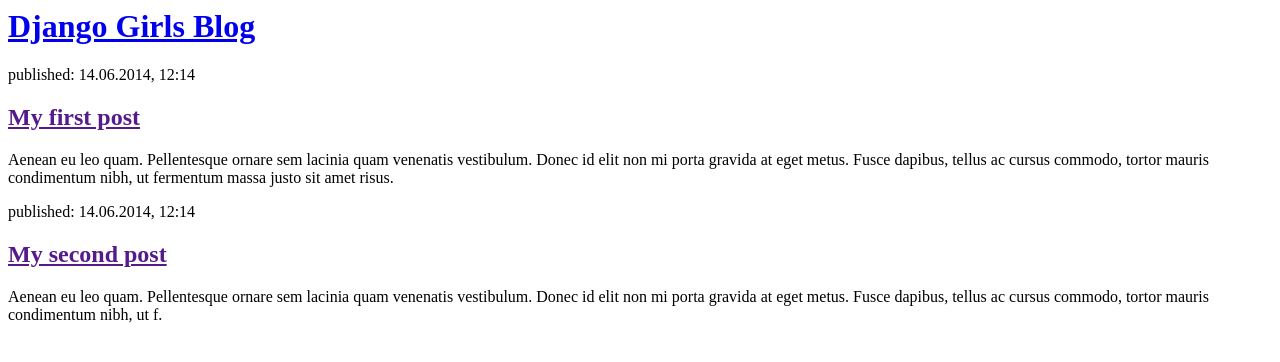
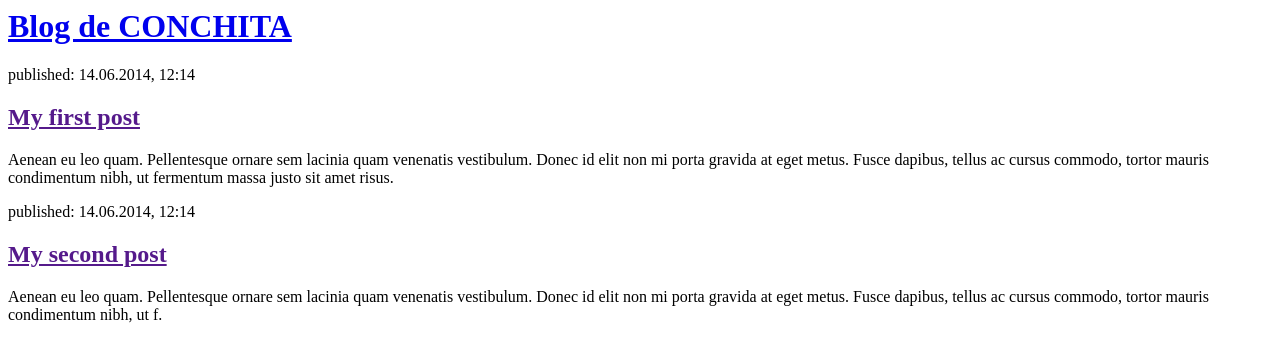
Before and after one commit to chjure/my-first-blog, a Django app: page / in a window 1280 px wide. Shown: the top 362 px of the page. Run offline with Django 3.2, Linux system fonts and the light colour scheme.

Commit message:
Agregados plantillas y html butines v2

```diff
--- a/blog/templates/blog/post_list.html
+++ b/blog/templates/blog/post_list.html
@@ -4,7 +4,7 @@
     </head>
     <body>
         <div>
-            <h1><a href="/">Django Girls Blog</a></h1>
+            <h1><a href="/">Blog de CONCHITA</a></h1>
         </div>
 
         <div>
```
